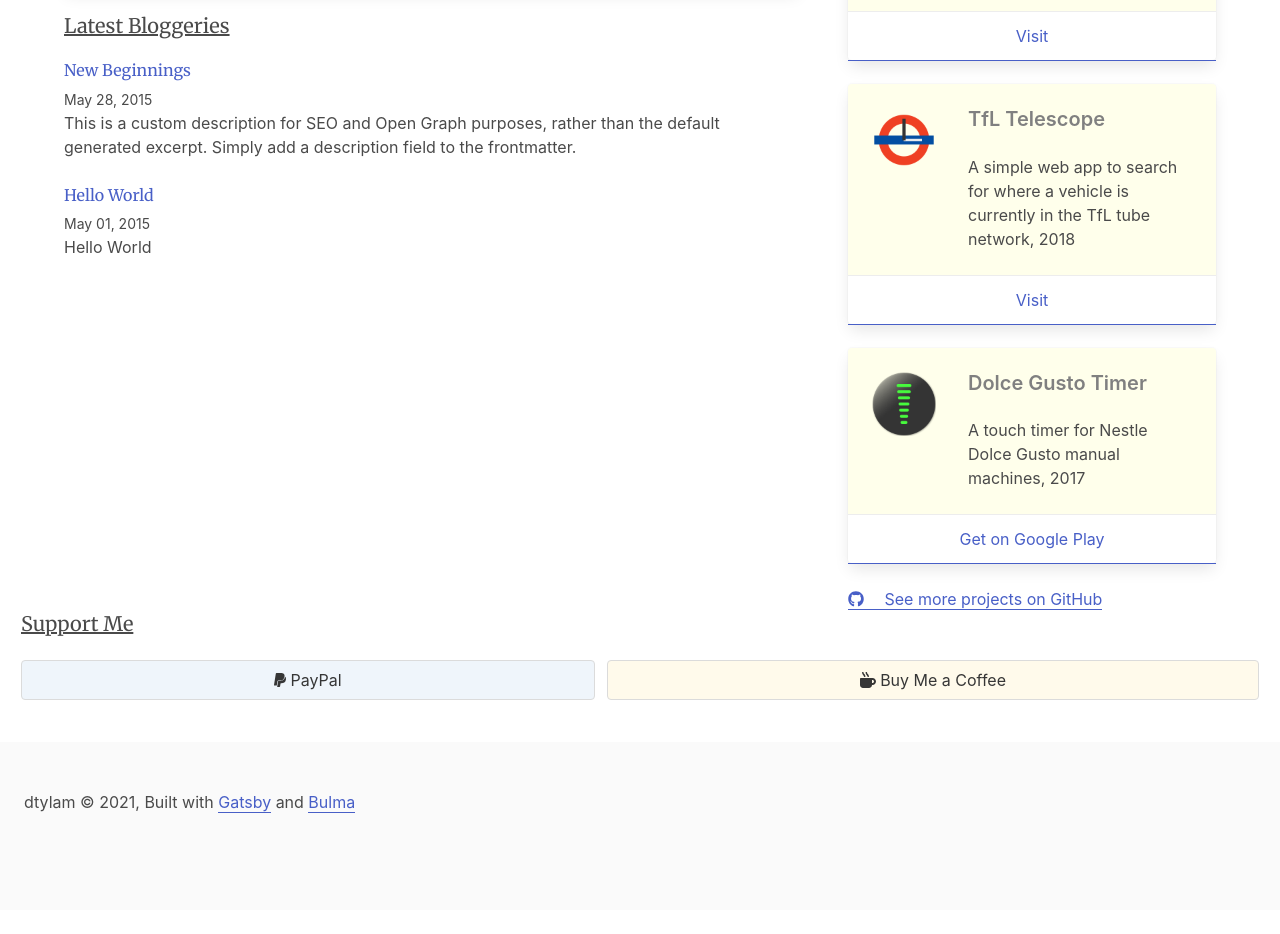
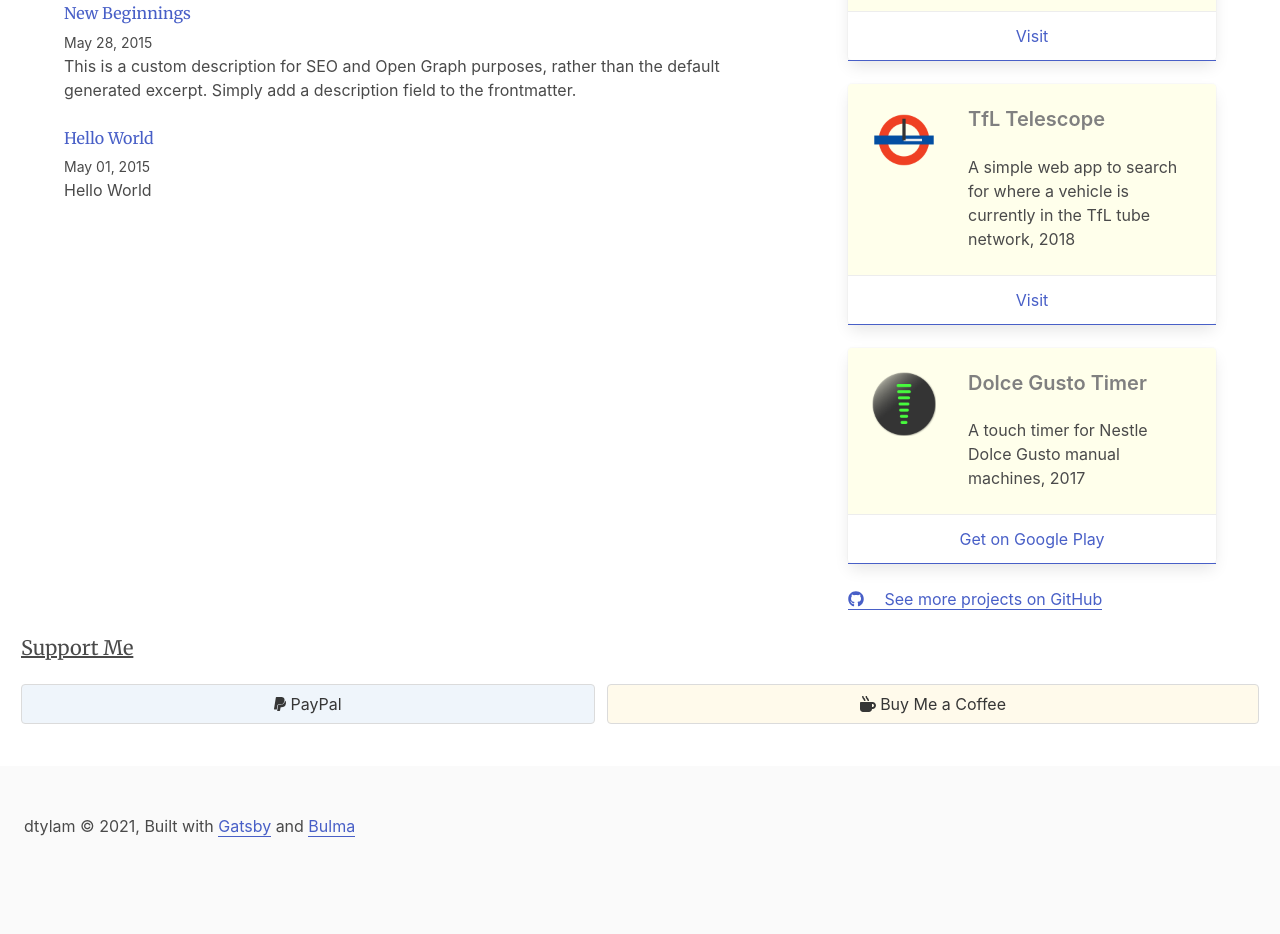
Before and after one commit to dtylam/gatsby-main, a Gatsby site: page / in a window 1280 px wide. Shown: the part 341-1275 px from the top of the page. Before the commit the page ends 1251 px from the top, so only its background shows below. Built offline with nearby package versions, Linux system fonts and the light colour scheme; Gatsby itself is replaced by a stand-in of ours; some packages are replaced by stand-ins of ours.

Commit message:
npm update, small text changes

```diff
--- a/package.json
+++ b/package.json
@@ -30,7 +30,7 @@
     "gatsby-transformer-remark": "^2.8.27",
     "gatsby-transformer-sharp": "^2.5.12",
     "node-sass": "^4.14.1",
-    "prismjs": "^1.20.0",
+    "prismjs": "^1.24.1",
     "react": "^16.12.0",
     "react-dom": "^16.12.0",
     "react-helmet": "^5.2.1",
--- a/src/components/bio.js
+++ b/src/components/bio.js
@@ -39,9 +39,6 @@ const Bio = () => {
           <div class="media-content">
             <p class="title is-4">{author.name}</p>
             <p class="subtitle is-6">{author.summary}</p>
-          </div>
-        </div>
-
             <div class="buttons">
               <a
                 className="button"
@@ -66,6 +63,8 @@ const Bio = () => {
             </div>
           </div>
         </div>
+      </div>
+    </div>
   )
 }
 
--- a/src/components/supportMe.js
+++ b/src/components/supportMe.js
@@ -20,7 +20,7 @@ const SupportMe = () => {
   const { social } = data.site.siteMetadata
   return (
     <>
-      <h2 class="subtitle">Support Me</h2>
+      <h2 class="subtitle mt-5">Support Me</h2>
       <div class="level is-mobile" style={{ display: `flex` }}>
         <a
           class="button level-item has-background-info-light"
```
Also changed, not shown: README.md, 1 other file. Lines whose indentation alone changed are shown as unchanged.
